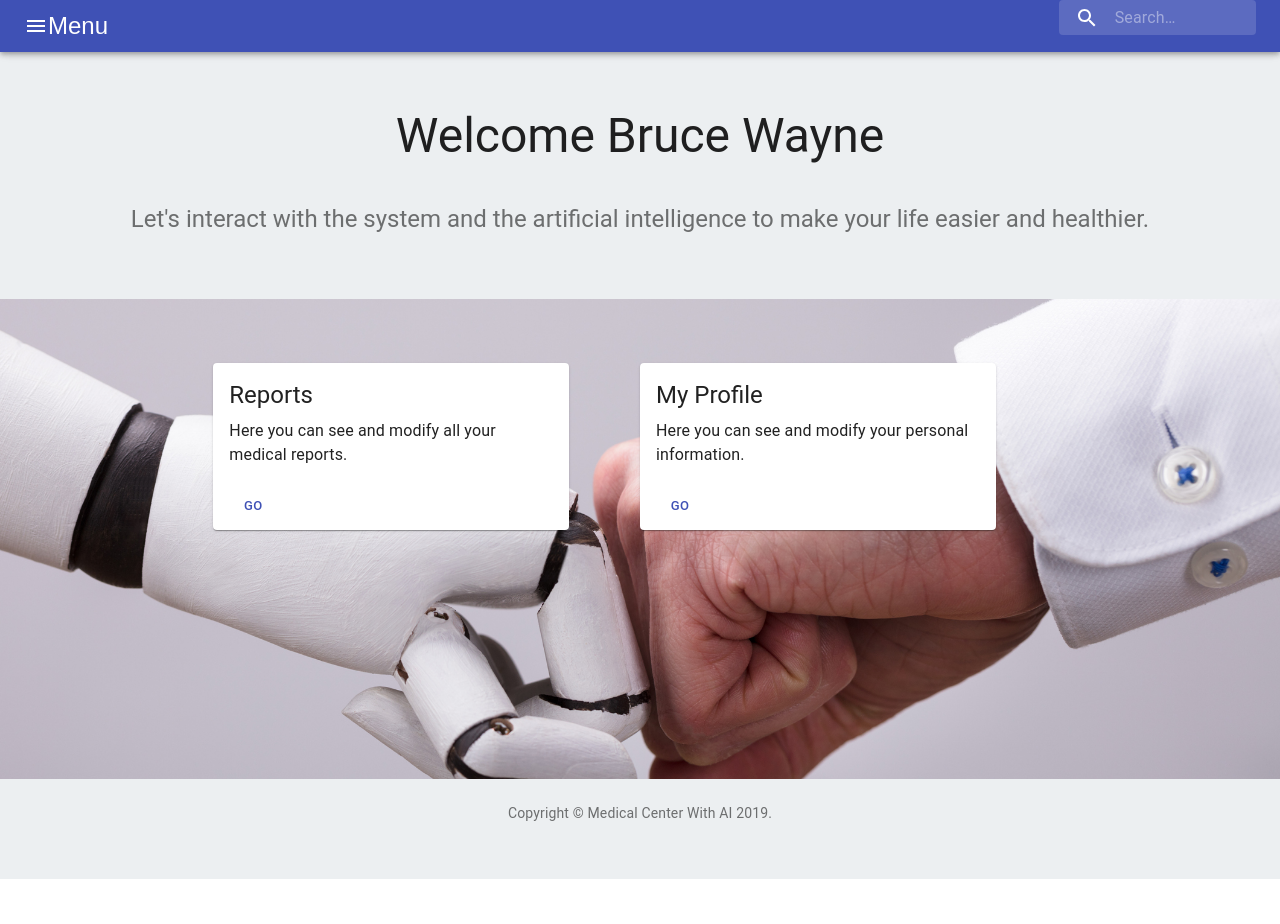
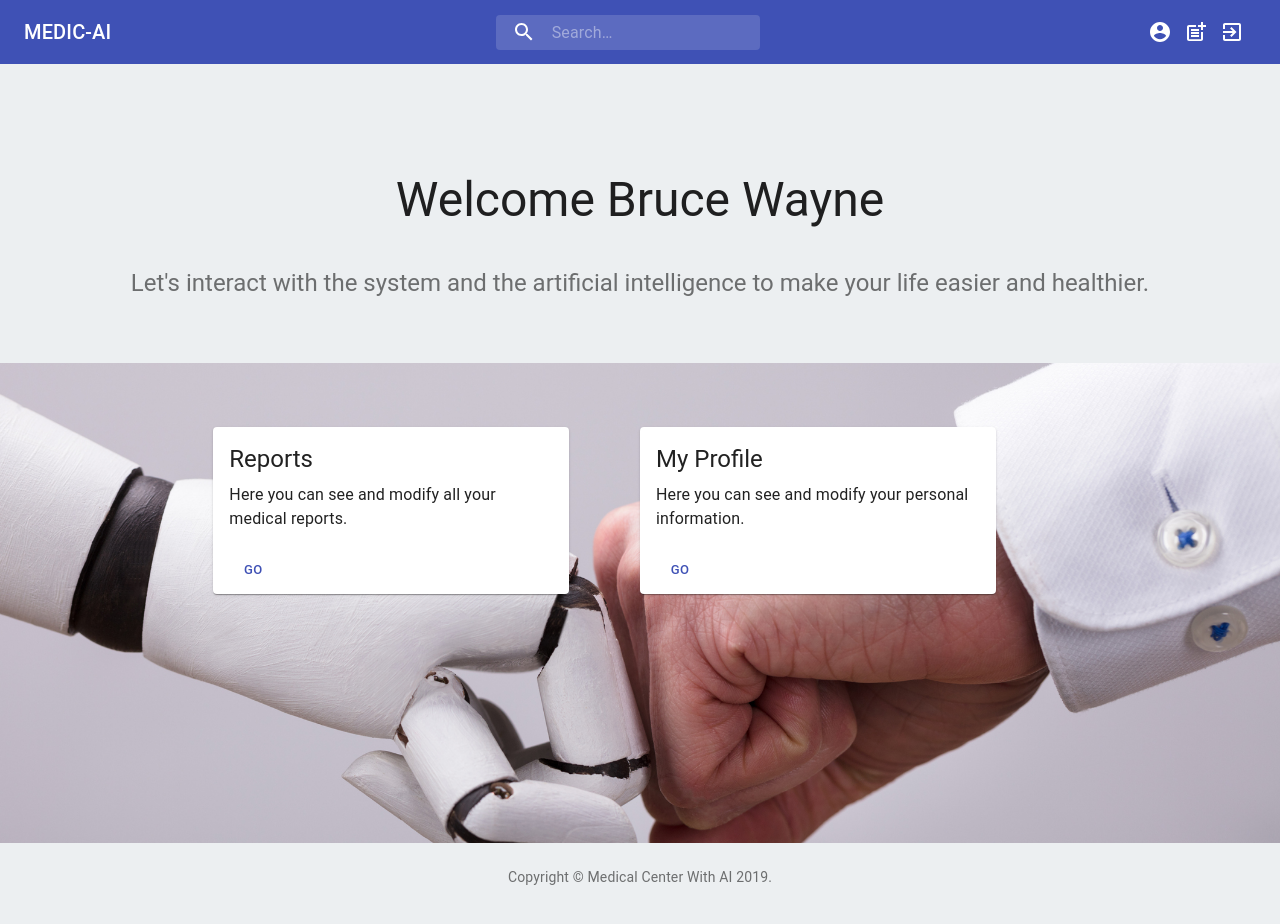
Before and after one commit to ArmRandoM/ASDE2019_Project, a React (Create React App) app in the folder medical-center-webapp/: page /homepg in a window 1280 px wide. Shown: the top 924 px of the page. Before the commit the page ends 879 px from the top, so only its background shows below. Built offline with nearby package versions, Linux system fonts and the light colour scheme.

Commit message:
Changes by Armando: Menu Bar updated

```diff
--- a/medical-center-webapp/src/components/MenuBar.js
+++ b/medical-center-webapp/src/components/MenuBar.js
@@ -1,38 +1,20 @@
 import React from 'react';
-import {fade,makeStyles} from '@material-ui/core/styles';
-import {Button, Grid} from '@material-ui/core';
-import List from '@material-ui/core/List';
-import Divider from '@material-ui/core/Divider';
-import AccountCircleIcon from '@material-ui/icons/AccountCircle';
-import ListItem from '@material-ui/core/ListItem';
-import ChatIcon from '@material-ui/icons/Chat';
-import ExitToAppIcon from '@material-ui/icons/ExitToApp';
-import LocalHospitalIcon from '@material-ui/icons/LocalHospital';
-import SwipeableDrawer from '@material-ui/core/SwipeableDrawer';
+import { fade, makeStyles } from '@material-ui/core/styles';
 import AppBar from '@material-ui/core/AppBar';
 import Toolbar from '@material-ui/core/Toolbar';
 import IconButton from '@material-ui/core/IconButton';
-import MenuIcon from '@material-ui/icons/Menu';
-import ChevronLeftIcon from '@material-ui/icons/ChevronLeft';
-import HomeIcon from '@material-ui/icons/Home';
+import Typography from '@material-ui/core/Typography';
+import InputBase from '@material-ui/core/InputBase';
 import SearchIcon from '@material-ui/icons/Search';
-import InputBase from '@material-ui/core/InputBase';
+import PostAddIcon from '@material-ui/icons/PostAdd';
+import AccountCircle from '@material-ui/icons/AccountCircle';
+import ExitToAppIcon from '@material-ui/icons/ExitToApp';
 
 const useStyles = makeStyles(theme => ({
-  list: {
-    width: 250,
-  },
-  fullList: {
-    width: 'auto',
-  },
-  root: {
+  grow: {
     flexGrow: 1,
   },
-  menuButton: {
-    marginRight: theme.spacing(2),
-  },
   title: {
-    flexGrow: 1,
     display: 'none',
     [theme.breakpoints.up('sm')]: {
       display: 'block',
@@ -45,10 +27,11 @@ const useStyles = makeStyles(theme => ({
     '&:hover': {
       backgroundColor: fade(theme.palette.common.white, 0.25),
     },
+    marginRight: theme.spacing(2),
     marginLeft: 0,
     width: '100%',
     [theme.breakpoints.up('sm')]: {
-      marginLeft: theme.spacing(1),
+      marginLeft: theme.spacing(3),
       width: 'auto',
     },
   },
@@ -68,84 +51,35 @@ const useStyles = makeStyles(theme => ({
     padding: theme.spacing(1, 1, 1, 7),
     transition: theme.transitions.create('width'),
     width: '100%',
-    [theme.breakpoints.up('sm')]: {
-      width: 120,
-      '&:focus': {
+    [theme.breakpoints.up('md')]: {
       width: 200,
     },
+  },
+  sectionDesktop: {
+    display: 'none',
+    [theme.breakpoints.up('xs')]: {
+      display: 'flex',
+    },
+  },
+  sectionMobile: {
+    display: 'flex',
+    [theme.breakpoints.up('md')]: {
+      display: 'none',
     },
   },
 }));
 
-export default function SwipeableTemporaryDrawer(props) {
+export default function PrimarySearchAppBar() {
   const classes = useStyles();
-  const [state, setState] = React.useState({
-    top: false,
-    left: false,
-    bottom: false,
-    right: false,
-  });
-
-  const toggleDrawer = (side, open) => event => {
-    if (event && event.type === 'keydown' && (event.key === 'Tab' || event.key === 'Shift')) {
-      return;
-    }
-
-    setState({ ...state, [side]: open });
-  };
-
-  const sideList = side => (
-    <div
-      className={classes.list}
-      role="presentation"
-      onClick={toggleDrawer(side, false)}
-      onKeyDown={toggleDrawer(side, false)}
-    >
-
-        <IconButton onClick={toggleDrawer('left', true)}>
-            <ChevronLeftIcon />
-        </IconButton>
-        <List>
-          <ListItem>
-            <Button href="/homepg"><HomeIcon/>HomePage</Button>
-          </ListItem>
-        </List>
-        <Divider />
-        <Divider />
-        <List>
-          <ListItem>
-            <Button href="/reportpg"><LocalHospitalIcon/>My Report</Button>
-          </ListItem>
-          <ListItem>
-            <Button href="/chatpg"><ChatIcon/>Chats</Button>
-          </ListItem>
-        </List>
-        <Divider />
-        <List>
-          <ListItem>
-            <Button href="/profilepg"><AccountCircleIcon/>My Profile</Button>
-          </ListItem>
-          <ListItem>
-            <Button href="/" onClick={() => props.logOut()}><ExitToAppIcon/>LogOut</Button>
-          </ListItem>
-        </List>
-
-    </div>
-  );
 
   return (
-    <div>
-
-      <AppBar position="fixed">
-        <Toolbar variant="dense">
-          <Grid container>
-            <Grid item xs={4} sm={4} md={2}>
-              <IconButton edge="start" className={classes.menuButton} color="inherit" aria-label="menu" onClick={toggleDrawer('left', true)}>
-                <MenuIcon /> Menu
-              </IconButton>
-            </Grid>
-            <Grid item xs={2} sm={2} md={8}></Grid>
-            <Grid item xs={6} sm={6} md={2}>
+    <div className={classes.grow}>
+      <AppBar position="static">
+        <Toolbar>
+          <Typography className={classes.title} variant="h6" noWrap>
+            MEDIC-AI
+          </Typography>
+          <div className={classes.grow} />
           <div className={classes.search}>
             <div className={classes.searchIcon}>
               <SearchIcon />
@@ -159,17 +93,36 @@ export default function SwipeableTemporaryDrawer(props) {
               inputProps={{ 'aria-label': 'search' }}
             />
           </div>
-            </Grid>
-          </Grid>
+          <div className={classes.grow} />
+          <div className={classes.sectionDesktop}>
+            <IconButton
+              title="Profile"
+              edge="end"
+              aria-label="account of current user"
+              aria-haspopup="true"
+              color="inherit"
+              href="profilepg"
+            >
+              <AccountCircle />
+            </IconButton>
+            <IconButton
+              title="Add Report"
+              edge="end"
+              aria-label="account of current user"
+              aria-haspopup="true"
+              color="inherit"
+              href="reportpg"
+            >
+              <PostAddIcon />
+            </IconButton>
+            <IconButton
+              title="Log-Out"
+              color="inherit">
+              <ExitToAppIcon />
+            </IconButton>
+          </div>
         </Toolbar>
       </AppBar>
-      <SwipeableDrawer
-        open={state.left}
-        onClose={toggleDrawer('left', false)}
-        onOpen={toggleDrawer('left', true)}
-      >
-        {sideList('left')}
-      </SwipeableDrawer>
     </div>
   );
 }
```
Lines whose indentation alone changed are shown as unchanged.
